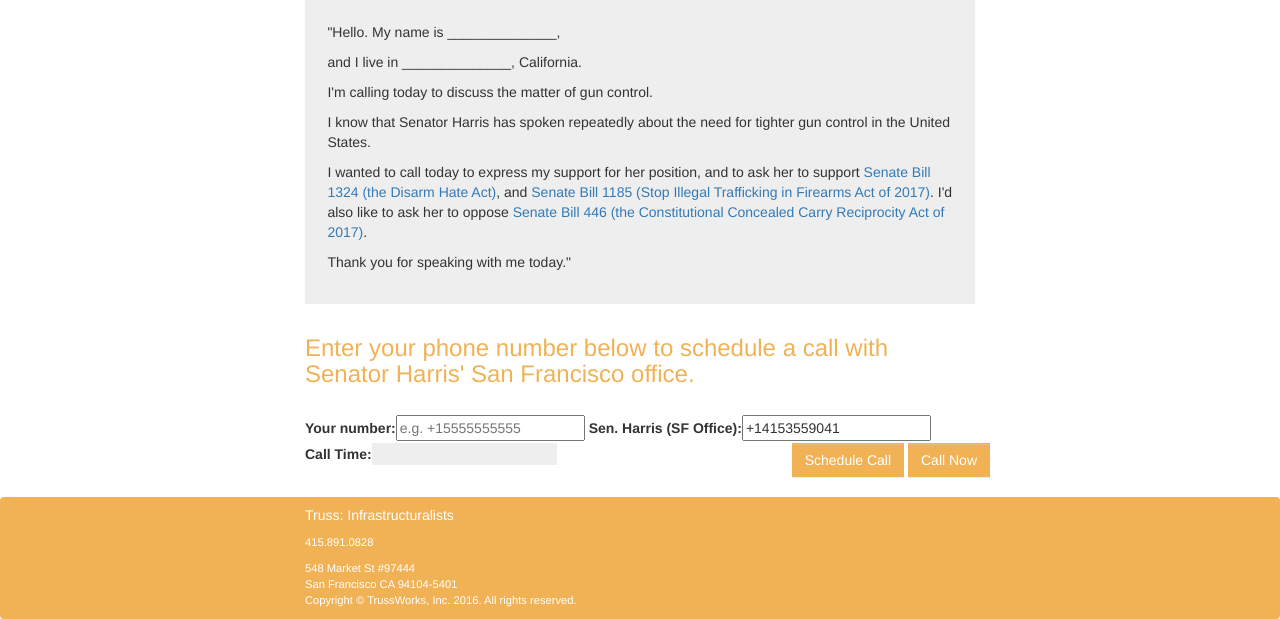
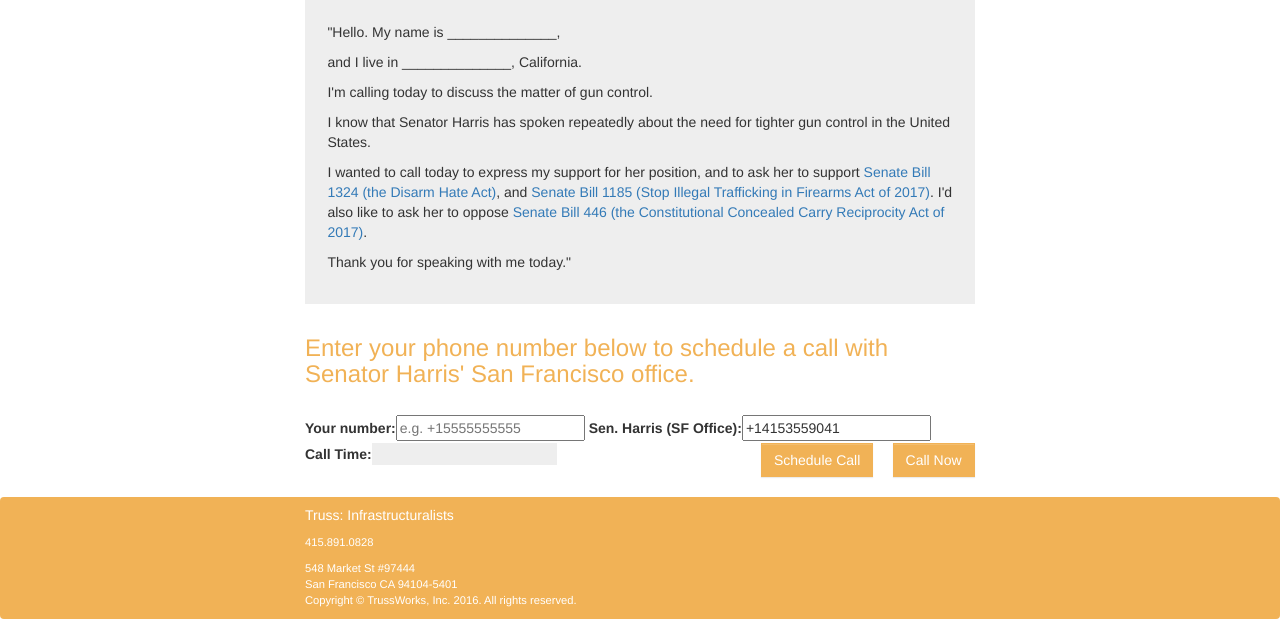
Before and after one commit to kilbergr/BoomerRang, a Django app: page / in a window 1280 px wide. Shown: the part 407-1026 px from the top of the page. Run offline with Django 3.2, Linux system fonts and the light colour scheme; some libraries are stand-ins or nearby versions.

Commit message:
Tweaked button margins

```diff
--- a/boomerrang/static/boomerrang/css/styles.css
+++ b/boomerrang/static/boomerrang/css/styles.css
@@ -61,6 +61,7 @@ input[type="submit"] {
   border-color: #F1B256;
   border-radius: 0px;
   color: white;
+  margin-right: 1.1em;
   text-shadow: none;
 }
 
```
